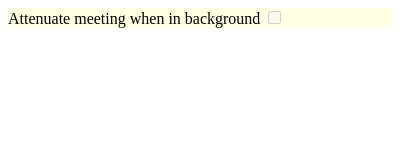
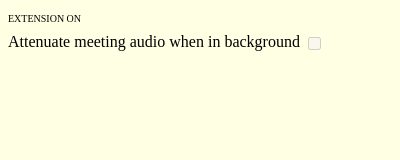
Before and after one commit to villetou/google-meet-room-effect-extension, a browser extension: page popup/settings.html in a window 400 px wide. Drawn offline with Linux system fonts and the light colour scheme.

Commit message:
Improve popup

```diff
--- a/popup/settings.html
+++ b/popup/settings.html
@@ -6,30 +6,52 @@
     <!-- <link rel="stylesheet" href="choose_beast.css" />-->
 
     <style>
-        main {
-            background: #ffffe4
+        body {
+            font-size: 100%;
+            background: #ffffe4;
         }
+
         label {
             display: inline-block;
             white-space: nowrap;
-            min-width: 240px;
+            line-height: 2rem;
+        }
+
+        input[type="checkbox"] {
+            display: inline-block;
+            white-space: nowrap;
+            vertical-align: middle;
+        }
+
+        .status-text {
+            text-transform: uppercase;
+            font-size: 10px;
+        }
+
+        .show-when-enabled,
+        .show-when-disabled {
+            display: none;
+        }
+
+        body.enabled .show-when-enabled {
+            display: block;
+        }
+
+        body.disabled .show-when-disabled {
+            display: block;
         }
     </style>
 </head>
 
-<body>
+<body class="enabled">
     <main>
-        <label for="enabled">Attenuate meeting when in background</label>
-        <input disabled type="checkbox" name="enabled" id="enabled"></input>
-
-        <!-- Options:
-        <label for="useReverb">Simulate room</label>
-        <input type="checkbox" name="useReverb" id="useReverb"></input>
-
-        <label for="useReverb">Muffle sound</label>
-        <input type="checkbox" name="useFilter" id="useFilter"></input> -->
+        <span class="show-when-enabled"><span class="status-text">Extension on</span></span>
+        <span class="show-when-disabled"><span class="status-text">Extension off</span></span>
+        <label for="enabled">
+            Attenuate meeting audio when in background
+            <input disabled type="checkbox" name="enabled" id="enabled"></input>
+        </label>
     </main>
-
     <script src="./settings.js"></script>
 </body>
 
--- a/popup/settings.js
+++ b/popup/settings.js
@@ -22,6 +22,7 @@ function sendStateUpdate() {
 
 function onTabStateUpdate(state) {
     document.getElementById('enabled').checked = state.enabled
+    document.body.className = state.enabled ? 'enabled' : 'disabled'
 }
 
 function enableUI() {
--- a/src/content.js
+++ b/src/content.js
@@ -150,7 +150,7 @@ async function runExtension() {
     // TODO: Make async? -> check docs how msg listening and sendResponse behaves when async
     function receiveNewState({ enabled }) {
         enabled
-            ? enableEffect(audioChain).then(function (nodes) {
+            ? enableEffect(audioChain).then(function (nodes = []) {
                   sources = nodes
                   if (nodes.length > 0) {
                       extensionState = {
```
